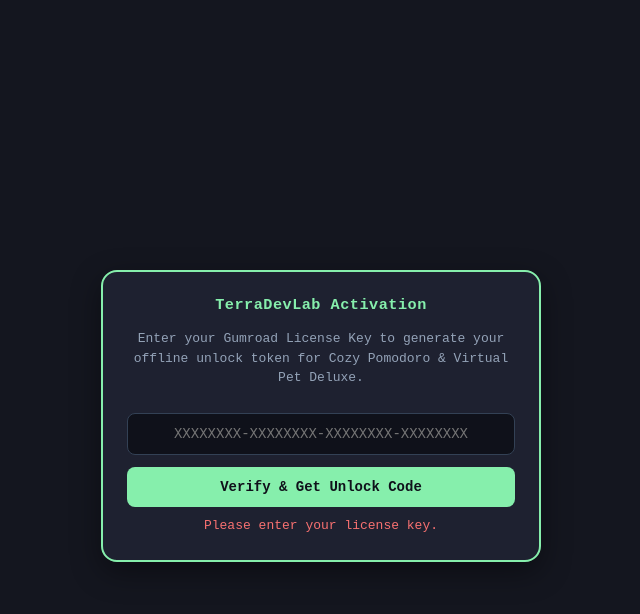
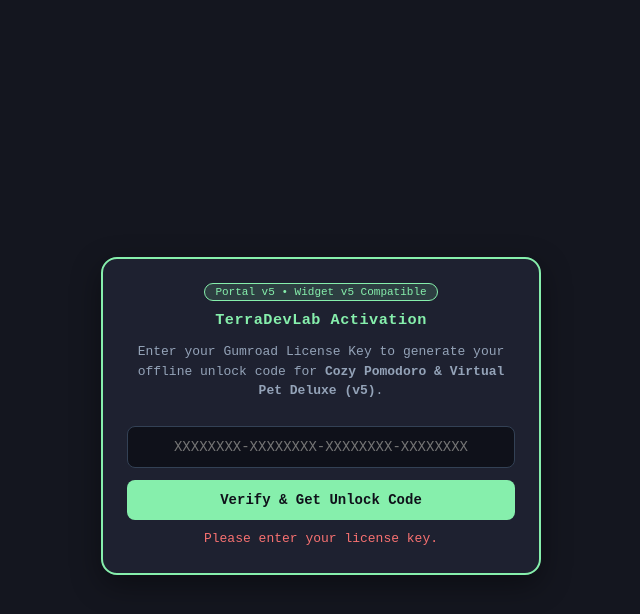
Before and after one commit to jackfrost31213za/terradevlab-verify, a plain HTML site: page index.html in a window 1280 px wide. Both pictures are taken after a click on the button "Verify & Get Unlock Code". Shown: the whole page, without its empty margins (319-959 px from the left). Drawn offline with Linux system fonts and the light colour scheme.

Commit message:
Update TerraDevLab verification portal to v5

```diff
--- a/index.html
+++ b/index.html
@@ -3,11 +3,12 @@
 <head>
 <meta charset="UTF-8">
 <meta name="viewport" content="width=device-width, initial-scale=1.0">
-<title>TerraDevLab License Verification</title>
+<title>TerraDevLab License Verification (v5)</title>
 <style>
   body { font-family: monospace; background: #14161f; color: #e2e8f0; display: flex; justify-content: center; align-items: center; min-height: 100vh; margin: 0; padding: 16px; }
   .card { background: #1e2130; border: 2px solid #86efac; border-radius: 16px; padding: 24px; max-width: 440px; width: 100%; box-sizing: border-box; text-align: center; box-shadow: 0 10px 30px rgba(0,0,0,0.4); }
-  h3 { margin-top: 0; color: #86efac; letter-spacing: 0.5px; }
+  .badge { display: inline-block; background: rgba(134, 239, 172, 0.14); color: #86efac; border: 1px solid #86efac; border-radius: 999px; font-size: 11px; padding: 2px 10px; margin-bottom: 10px; }
+  h3 { margin: 0 0 8px 0; color: #86efac; letter-spacing: 0.5px; }
   input, button { width: 100%; padding: 12px; margin-top: 12px; border-radius: 8px; border: 1px solid #334155; font-family: inherit; font-size: 14px; box-sizing: border-box; }
   input { background: #0f111a; color: #fff; text-align: center; }
   button { background: #86efac; color: #0f111a; font-weight: bold; cursor: pointer; border: none; }
@@ -20,8 +21,9 @@
 </head>
 <body>
 <div class="card">
+  <div class="badge">Portal v5 • Widget v5 Compatible</div>
   <h3>TerraDevLab Activation</h3>
-  <p style="font-size:13px;color:#94a3b8;line-height:1.5;">Enter your Gumroad License Key to generate your offline unlock token for Cozy Pomodoro &amp; Virtual Pet Deluxe.</p>
+  <p style="font-size:13px;color:#94a3b8;line-height:1.5;">Enter your Gumroad License Key to generate your offline unlock code for <strong>Cozy Pomodoro &amp; Virtual Pet Deluxe (v5)</strong>.</p>
   <input id="key" placeholder="XXXXXXXX-XXXXXXXX-XXXXXXXX-XXXXXXXX" autocomplete="off">
   <button id="btn" onclick="verify()">Verify &amp; Get Unlock Code</button>
   <div id="err" class="err"></div>
@@ -49,7 +51,7 @@ function copyToken() {
   }
 }
 async function verify() {
-  const key = document.getElementById('key').value.trim();
+  const key = document.getElementById('key').value.replace(/\s+/g, '');
   const err = document.getElementById('err');
   const out = document.getElementById('out');
   const btn = document.getElementById('btn');
@@ -61,7 +63,7 @@ async function verify() {
     const res = await fetch('https://api.gumroad.com/v2/licenses/verify', { method: 'POST', headers: { 'Content-Type': 'application/x-www-form-urlencoded' }, body });
     const data = await res.json();
     if (!data.success) throw new Error(data.message || 'Invalid license key.');
-    if (data.purchase && (data.purchase.refunded || data.purchase.chargebacked)) throw new Error('Purchase refunded or disputed.');
+    if (data.purchase?.refunded || data.purchase?.chargebacked) throw new Error('Purchase refunded or disputed.');
     if (typeof data.uses === 'number' && data.uses > 1) throw new Error('This license key has already been used (limit: 1 activation).');
     const token = 'TDL-' + btoa(PRODUCT_ID + ':' + key).replace(/=/g, '');
     document.getElementById('tokenText').textContent = token;
```
